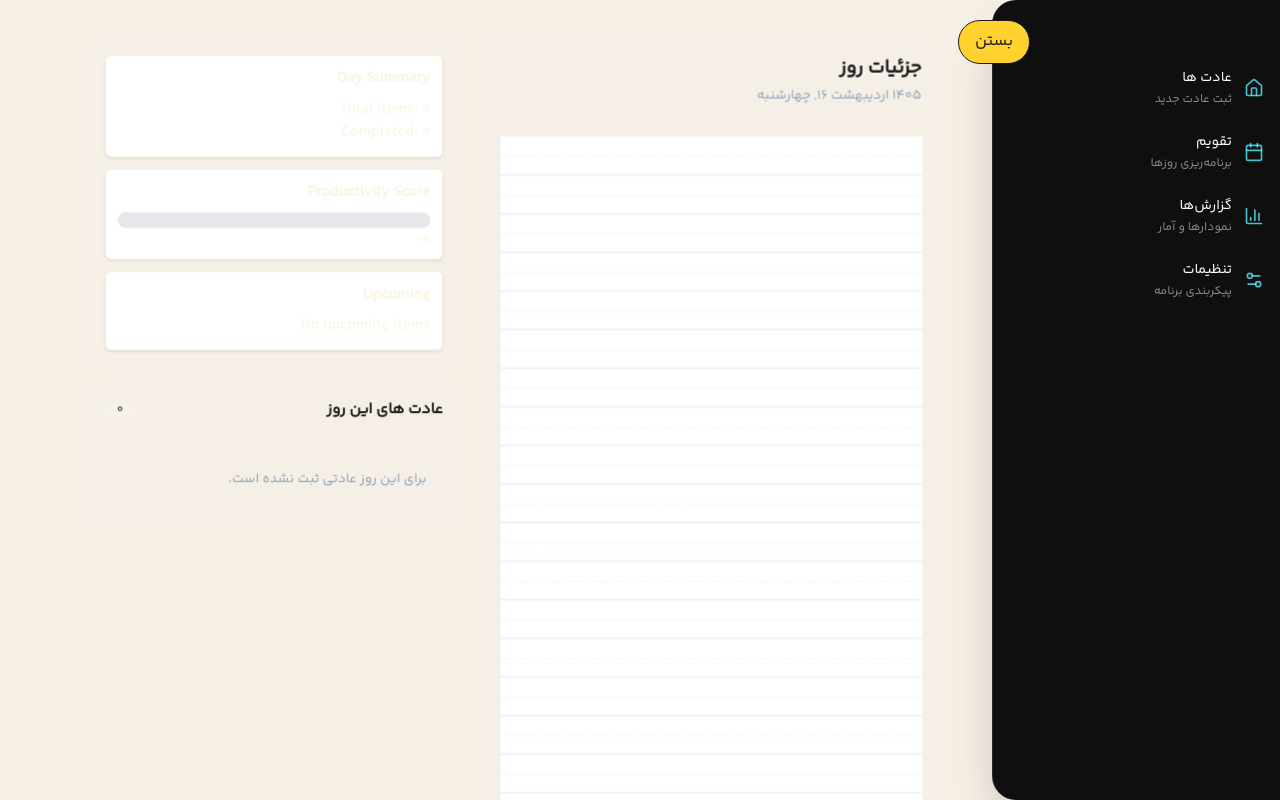
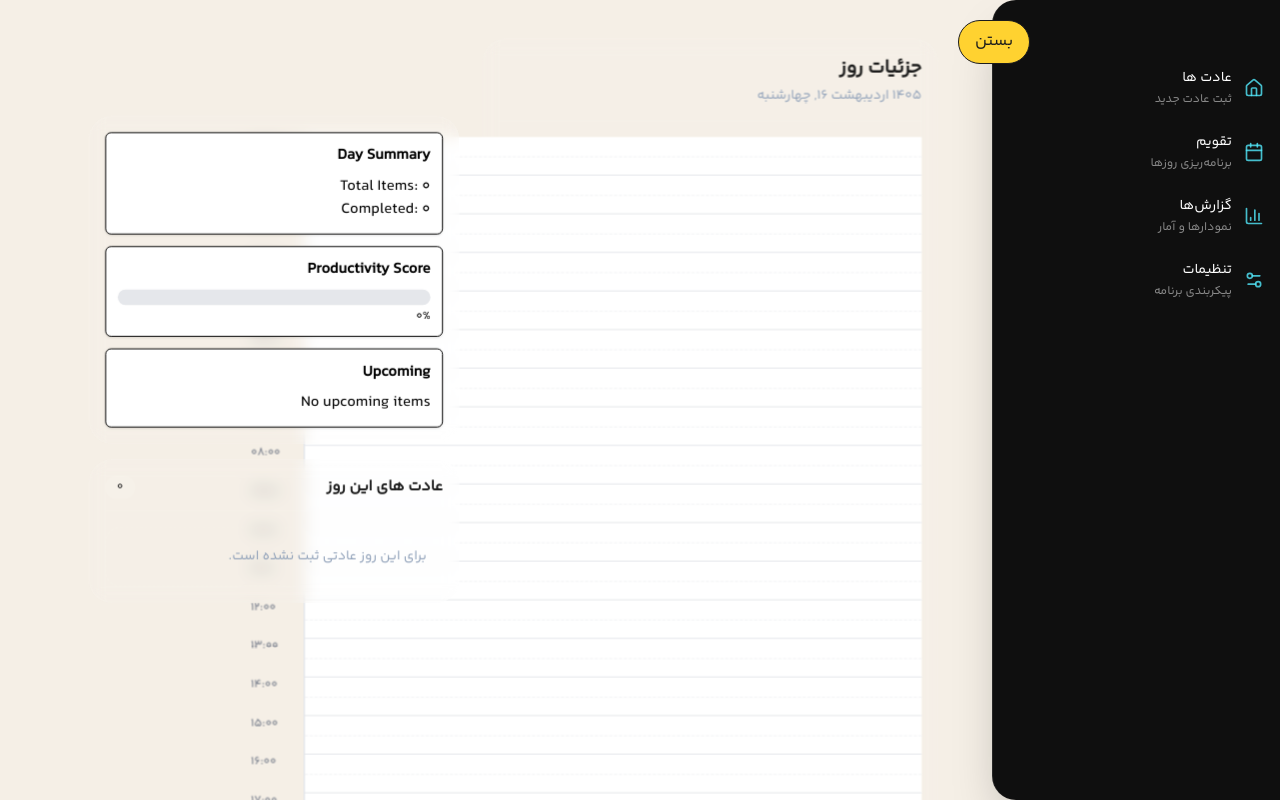
Before and after one commit to MobinaLalani/MyCalendar, a Next.js app: page /DaySheet in a window 1280 px wide. Shown: the top 800 px of the page. Built offline with nearby package versions, Linux system fonts and the light colour scheme.

Commit message:
add some change on daySheet style

```diff
--- a/src/features/daySheet/components/layout/DaySheetLayout.tsx
+++ b/src/features/daySheet/components/layout/DaySheetLayout.tsx
@@ -29,12 +29,12 @@ const DaySheetLayout: React.FC<DaySheetLayoutProps> = ({
           </p>
         </div>
 
-        <div className="relative overflow-x-auto">
+        <div className="relative w-[80vh] ">
           <TimeGrid tasks={selectedTasks} />
         </div>
       </div>
 
-      <aside className="w-full space-y-4 lg:w-[24rem]">
+      <aside className="w-full space-y-4 lg:w-[24rem] text-black lg:mt-20">
         <div className="rounded-3xl border border-white/10 bg-white/5 p-4 backdrop-blur">
           <DaySummary items={items} />
           <ProductivityScore items={items} />
```
